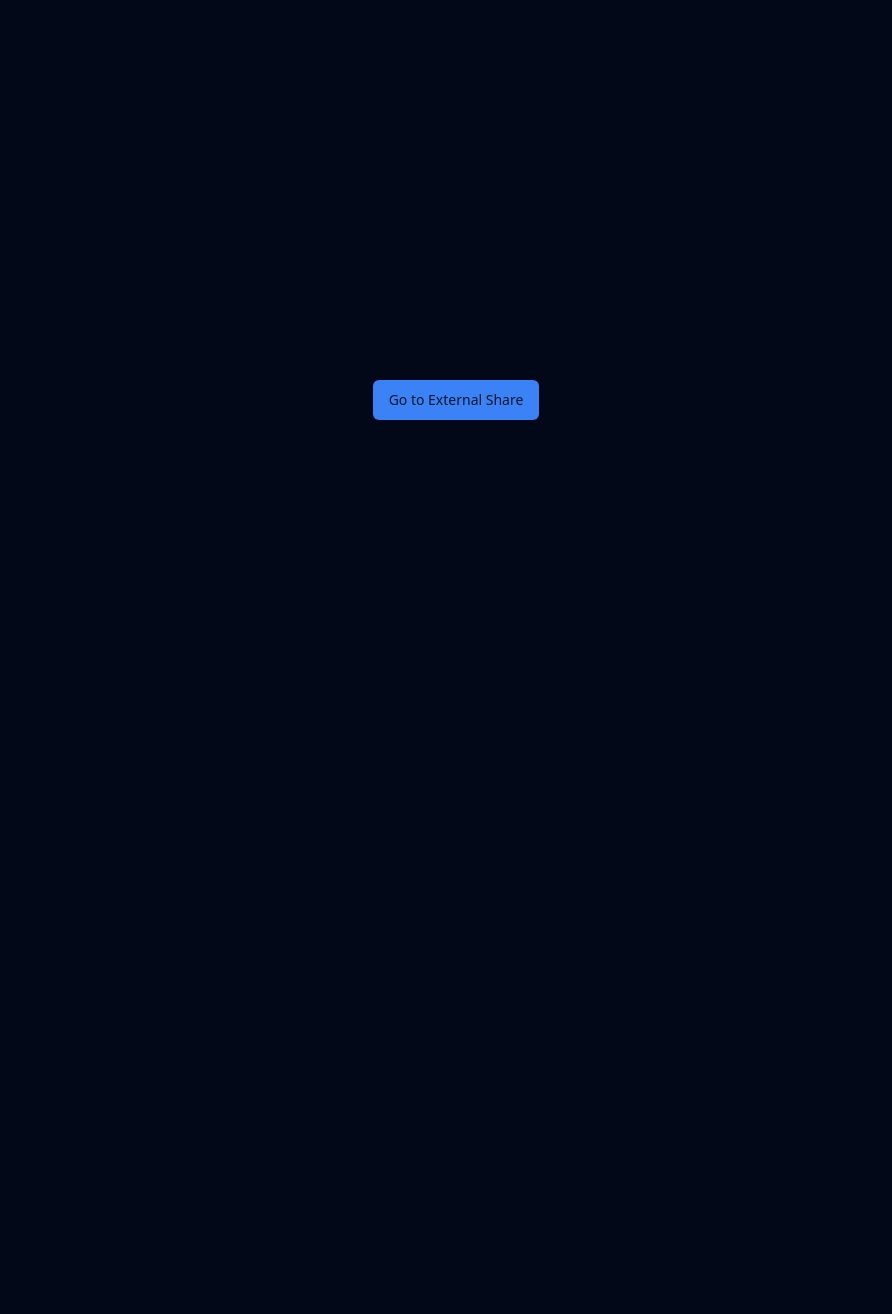
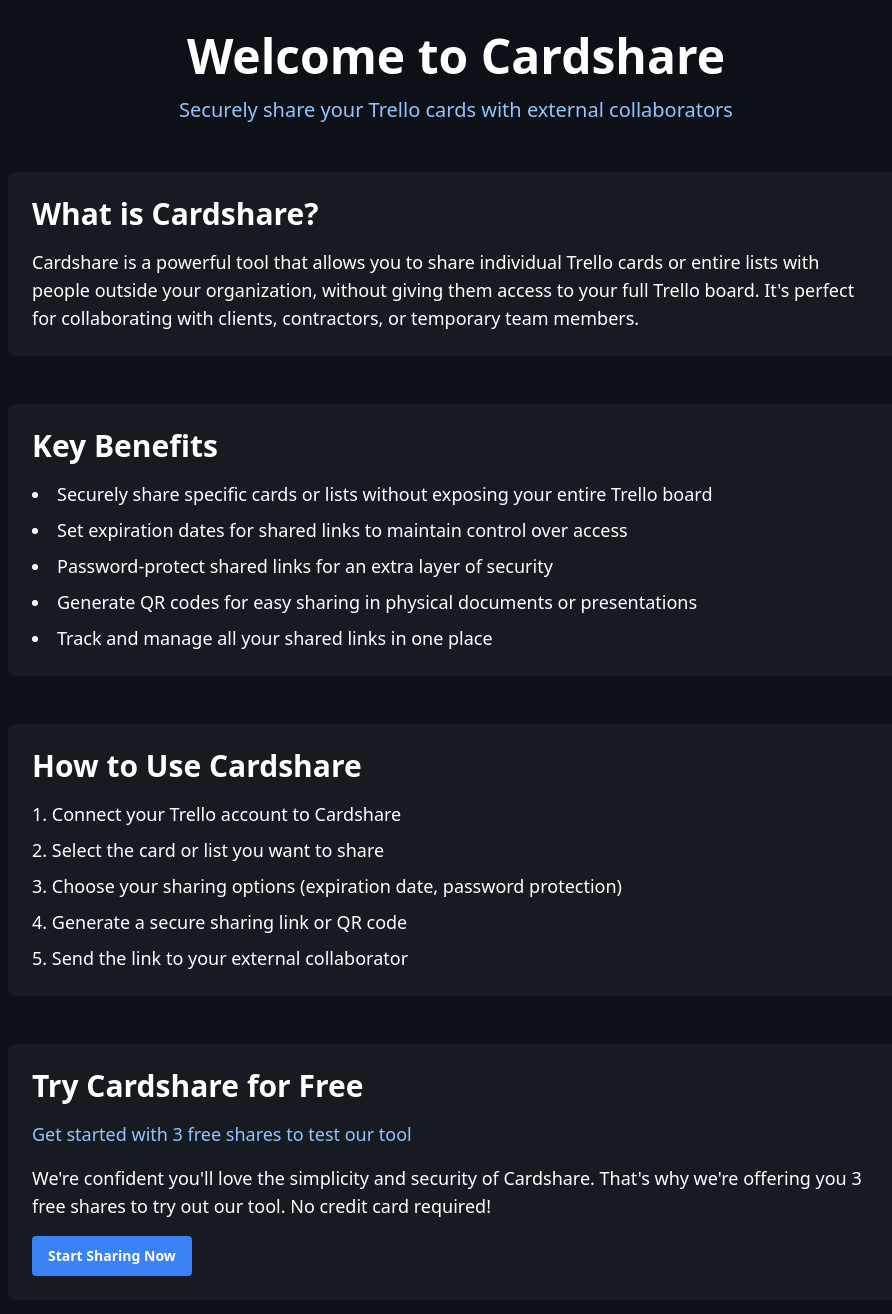
Before and after one commit to GPT-Engineer-App/sharet, a React (Vite) app: page / in a window 1280 px wide. Shown: the top 1314 px of the page, without its empty margins (184-1076 px from the left). Before the commit the page ends 800 px from the top, so only its background shows below. Built offline with nearby package versions, Linux system fonts and the light colour scheme.

Commit message:
Update index page layout
Revamp the index page to match the specified design, ensuring the button directs users to the app page as intended.
[skip gpt_engineer]

```diff
--- a/src/pages/Index.jsx
+++ b/src/pages/Index.jsx
@@ -5,8 +5,59 @@ const Index = () => {
   const navigate = useNavigate();
 
   return (
-    <div className="flex items-center justify-center min-h-screen bg-background">
-      <Button onClick={() => navigate("/app")}>Go to External Share</Button>
+    <div className="min-h-screen bg-[#0d1117] text-white p-8">
+      <div className="max-w-4xl mx-auto space-y-12">
+        <header className="text-center space-y-4">
+          <h1 className="text-5xl font-bold">Welcome to Cardshare</h1>
+          <p className="text-xl text-blue-300">Securely share your Trello cards with external collaborators</p>
+        </header>
+
+        <section className="bg-[#161b22] rounded-lg p-6 space-y-4">
+          <h2 className="text-3xl font-semibold">What is Cardshare?</h2>
+          <p className="text-lg">
+            Cardshare is a powerful tool that allows you to share individual Trello cards or entire lists with people outside your
+            organization, without giving them access to your full Trello board. It's perfect for collaborating with clients, contractors,
+            or temporary team members.
+          </p>
+        </section>
+
+        <section className="bg-[#161b22] rounded-lg p-6 space-y-4">
+          <h2 className="text-3xl font-semibold">Key Benefits</h2>
+          <ul className="list-disc list-inside space-y-2 text-lg">
+            <li>Securely share specific cards or lists without exposing your entire Trello board</li>
+            <li>Set expiration dates for shared links to maintain control over access</li>
+            <li>Password-protect shared links for an extra layer of security</li>
+            <li>Generate QR codes for easy sharing in physical documents or presentations</li>
+            <li>Track and manage all your shared links in one place</li>
+          </ul>
+        </section>
+
+        <section className="bg-[#161b22] rounded-lg p-6 space-y-4">
+          <h2 className="text-3xl font-semibold">How to Use Cardshare</h2>
+          <ol className="list-decimal list-inside space-y-2 text-lg">
+            <li>Connect your Trello account to Cardshare</li>
+            <li>Select the card or list you want to share</li>
+            <li>Choose your sharing options (expiration date, password protection)</li>
+            <li>Generate a secure sharing link or QR code</li>
+            <li>Send the link to your external collaborator</li>
+          </ol>
+        </section>
+
+        <section className="bg-[#161b22] rounded-lg p-6 space-y-4">
+          <h2 className="text-3xl font-semibold">Try Cardshare for Free</h2>
+          <p className="text-lg text-blue-300">Get started with 3 free shares to test our tool</p>
+          <p className="text-lg">
+            We're confident you'll love the simplicity and security of Cardshare. That's why we're offering you 3 free shares to try
+            out our tool. No credit card required!
+          </p>
+          <Button
+            onClick={() => navigate("/app")}
+            className="bg-blue-500 hover:bg-blue-600 text-white font-bold py-2 px-4 rounded"
+          >
+            Start Sharing Now
+          </Button>
+        </section>
+      </div>
     </div>
   );
 };
```
